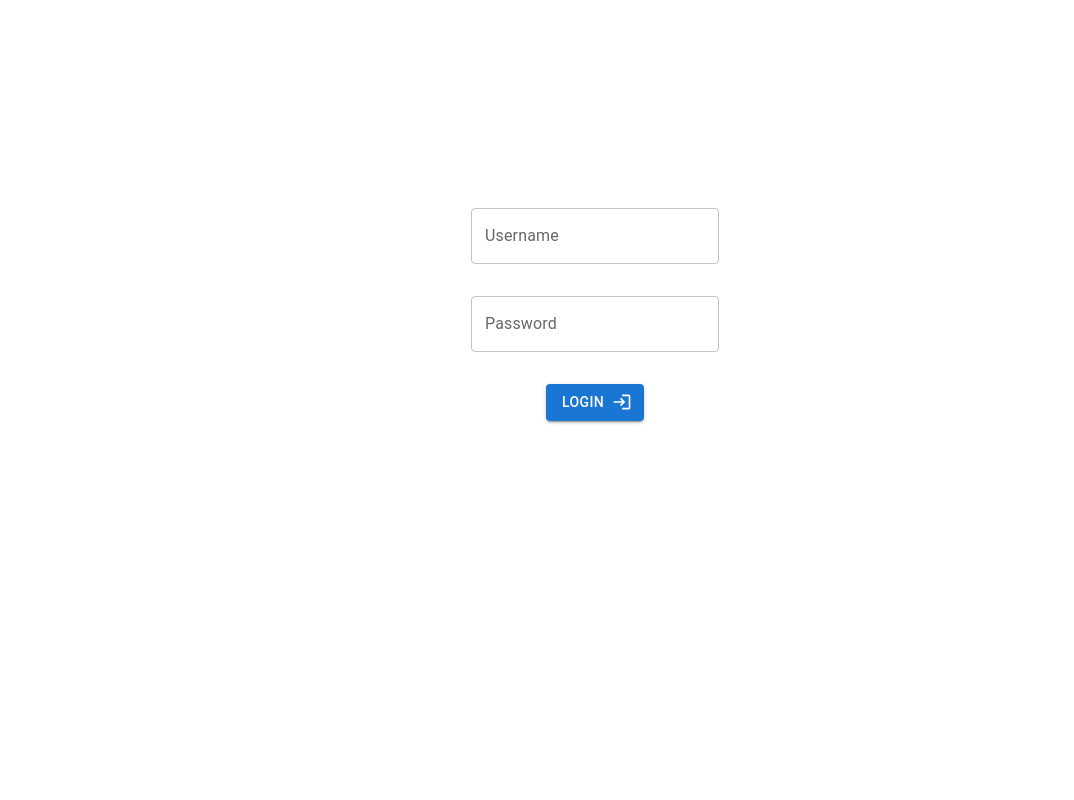
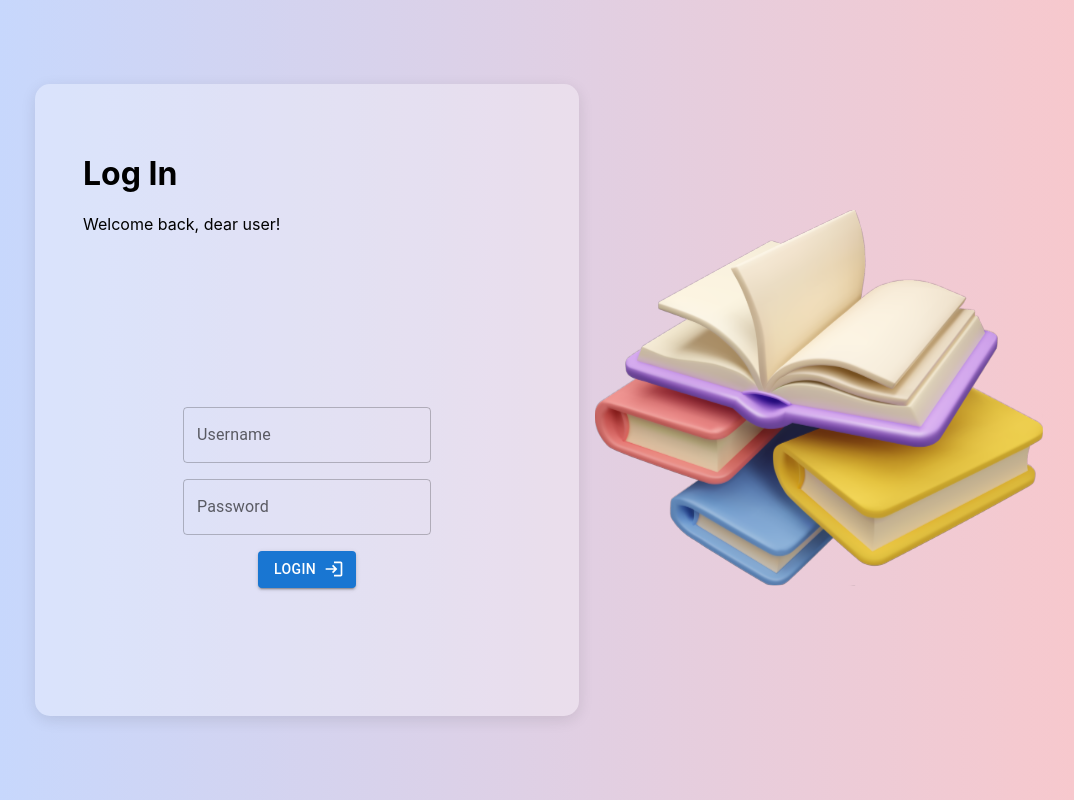
Before and after one commit to borovykmary/projectNetworkTechnologies, a React (Create React App) app in the folder frontend_nt/library-webapp/: page /login in a window 1280 px wide. Shown: the whole page, without its empty margins (45-1119 px from the left). Built offline with nearby package versions, Linux system fonts and the light colour scheme.

Commit message:
frontend-nt modifications: login page updated

```diff
--- a/frontend_nt/library-webapp/src/App.tsx
+++ b/frontend_nt/library-webapp/src/App.tsx
@@ -1,5 +1,4 @@
 import React from "react";
-import logo from "./logo.svg";
 import "./App.css";
 import LoginForm from "./login-form/Login-form";
 import HomePage from "./home-page/Home-page";
--- a/frontend_nt/library-webapp/src/login-form/Login-form.css
+++ b/frontend_nt/library-webapp/src/login-form/Login-form.css
@@ -5,5 +5,37 @@
   flex-direction: column;
   align-items: center;
   justify-content: center;
-  gap: 2rem;
+  gap: 1rem;
 }
+
+.login-page {
+  display: flex;
+  justify-content: space-between;
+  align-items: center;
+  height: 100vh;
+  padding: 0 5rem;
+  background: linear-gradient(to right, #c5d8fe, #fec6c6);
+}
+
+.login-content {
+  display: flex;
+  flex-direction: column;
+  gap: 1rem;
+  padding: 3rem;
+  background: rgba(255, 255, 255, 0.3);
+  border-radius: 15px;
+  box-shadow: 0px 4px 15px rgba(0, 0, 0, 0.1);
+  width: 40%;
+}
+.login-text {
+  margin-bottom: 1rem;
+}
+
+.login-image {
+  width: 50%;
+}
+
+.login-image img {
+  width: 80%;
+  height: auto;
+}
--- a/frontend_nt/library-webapp/src/login-form/Login-form.tsx
+++ b/frontend_nt/library-webapp/src/login-form/Login-form.tsx
@@ -5,6 +5,7 @@ import { Formik } from "formik";
 import { useCallback, useMemo } from "react";
 import * as yup from "yup";
 import { useNavigate } from "react-router-dom";
+import bookIcon from "/Users/marynaborovyk/Desktop/semestr-4/Network_Technologies/Project/projectNetworkTechnologies/frontend_nt/library-webapp/src/res/bookicon.svg";
 
 type FormValues = {
   username: string;
@@ -37,6 +38,13 @@ function LoginForm() {
   );
 
   return (
+    <div className="login-page">
+      <div className="login-content">
+        <div className="login-text">
+          <h1>Log In</h1>
+          <p>Welcome back, dear user!</p>
+        </div>
+
         <Formik
           initialValues={initialValues}
           onSubmit={submit}
@@ -84,6 +92,11 @@ function LoginForm() {
             </form>
           )}
         </Formik>
+      </div>
+      <div className="login-image">
+        <img src={bookIcon} alt="login" />
+      </div>
+    </div>
   );
 }
 
```
Also changed, not shown: frontend_nt/library-webapp/src/res/bookicon.png (added), frontend_nt/library-webapp/src/res/bookicon.svg (added). Lines whose indentation alone changed are shown as unchanged.
